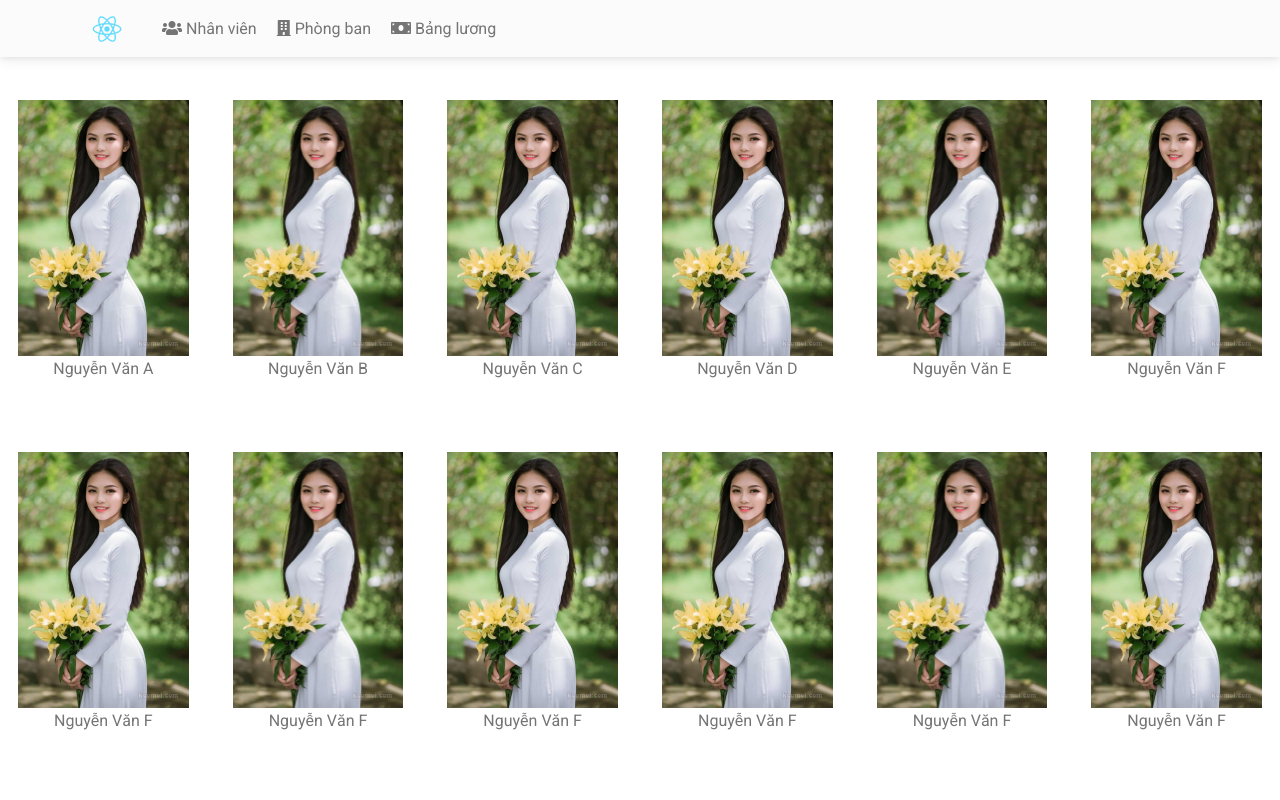
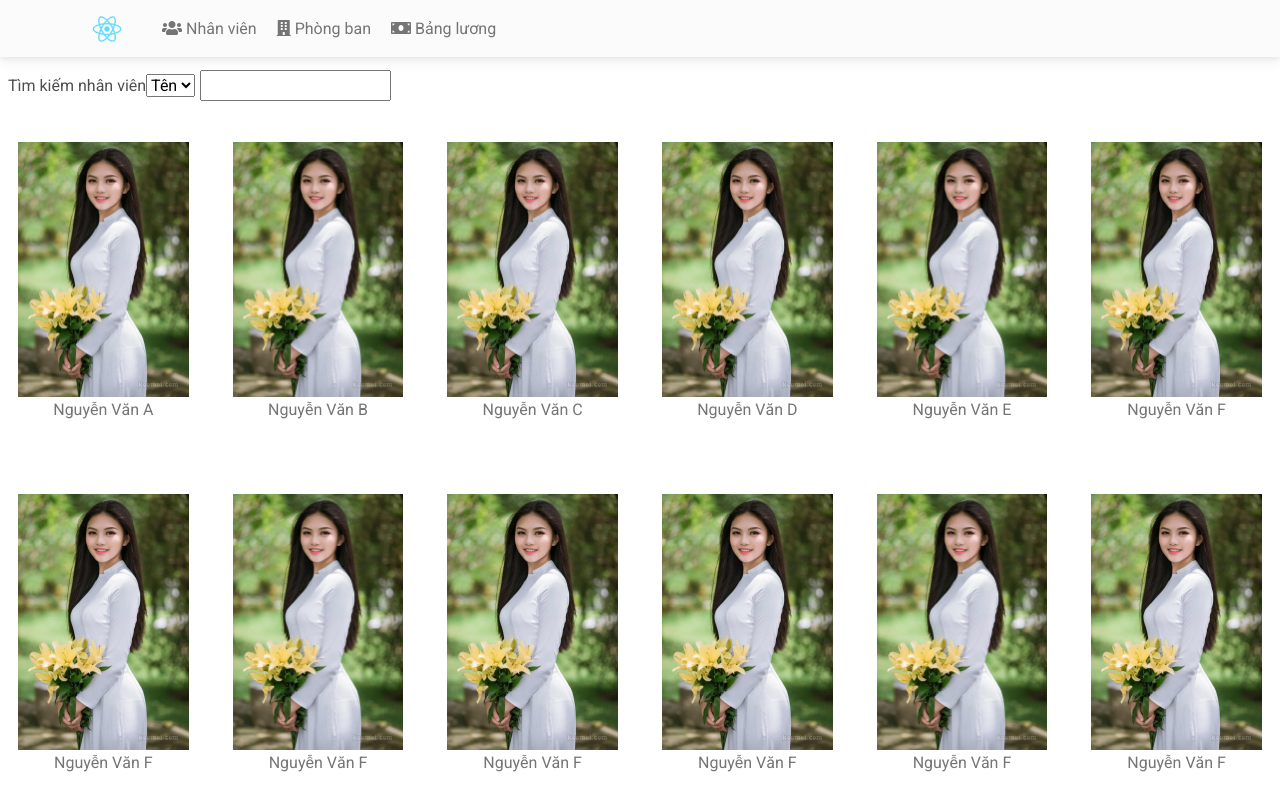
Before and after one commit to BrianCodeNha/FunixReactJSASM, a React (Create React App) app: page / in a window 1280 px wide. Shown: the top 800 px of the page. Built offline with nearby package versions, Linux system fonts and the light colour scheme.

Commit message:
finish search function

```diff
--- a/src/components/Department.js
+++ b/src/components/Department.js
@@ -4,7 +4,7 @@ export default function Department(props) {
   return (
     <div className='row fluid-container'>
       {props.department.map((depart) => (
-        <div className='col-12 col-md-6 col-lg-4'>
+        <div key={depart.id} className='col-12 col-md-6 col-lg-4'>
           <div className='card'>
             <h4 className='card-header'>{depart.name}</h4>
             <div className='card-text'>Số lượng nhân viên: {depart.numberOfStaff}</div>
--- a/src/components/Header.js
+++ b/src/components/Header.js
@@ -4,6 +4,8 @@ import {NavLink, Link } from 'react-router-dom'
 import 'bootstrap/dist/css/bootstrap.min.css';
 //style
 import './Header.css'
+
+import SearchPage from './SearchPage';
 export default function Header() {
   return (
     <Navbar bg="light" variant="light" expand="lg">
--- a/src/components/MainComponent.js
+++ b/src/components/MainComponent.js
@@ -1,7 +1,8 @@
 import React, { useState } from "react";
 import Footer from "./Footer";
 import Header from "./Header";
-import Employee from './Employee'
+import Employee from "./Employee";
+import SearchPage from "./SearchPage";
 import { BrowserRouter, Route, Switch } from "react-router-dom";
 import Staff from "./Staff";
 import Department from "./Department";
@@ -9,12 +10,13 @@ import Salary from "./Salary";
 import { STAFFS, DEPARTMENTS } from "../shared/staffs";
 
 export default function MainComponent() {
-  const [staffId, setStaffId] = useState(null)
+  const [staffId, setStaffId] = useState(null);
 
   const selectedEmployee = (selectedID) => {
-    setStaffId(selectedID)
-  }
+    setStaffId(selectedID);
+  };
 
+  const [option, setOption] = useState('')
   return (
     <div>
       <BrowserRouter>
@@ -22,18 +24,24 @@ export default function MainComponent() {
         <Switch>
           <Route exact path="/">
             <Staff
-            staffs = {STAFFS}
-            onClick = {(selectedID) => selectedEmployee(selectedID) }/>
+              staffs={STAFFS}
+              onClick={(selectedID) => selectedEmployee(selectedID)}
+              onChange = {(selectedOption) => setOption(selectedOption)}
+            />
           </Route>
           <Route path="/department">
-            <Department department = {DEPARTMENTS}/>
+            <Department department={DEPARTMENTS} />
           </Route>
           <Route path="/salary">
-            <Salary staffs = {STAFFS}/>
+            <Salary staffs={STAFFS} />
           </Route>
-          <Route path="/:staffId">
-            <Employee staffs = {STAFFS} />
+          <Route path="/employee/:staffId">
+            <Employee staffs={STAFFS} />
           </Route>
+          <Route  path="/search">
+          <SearchPage option ={option}/>
+          </Route>
+
         </Switch>
         <Footer />
       </BrowserRouter>
--- a/src/components/Salary.js
+++ b/src/components/Salary.js
@@ -15,7 +15,7 @@ export default function Salary(props) {
     {props.staffs.map((staff) => {
       const luong = Math.floor(staff.salaryScale*3000000 + staff.overTime*200000/8)
       return (
-       <div className='col-12 col-md-6 col-lg-4'>
+       <div key={staff.id} className='col-12 col-md-6 col-lg-4'>
           <div className='card'>
             <h3 className='card-title'>
               {staff.name}
--- /dev/null
+++ b/src/components/SearchBar.css
@@ -0,0 +1,3 @@
+#search {
+    margin: 5px;
+}
--- /dev/null
+++ b/src/components/SearchBar.js
@@ -0,0 +1,30 @@
+import React, { useState } from 'react'
+import { useHistory } from 'react-router-dom';
+import './SearchBar.css'
+
+export default function SearchBar() {
+
+    const [term, setTerm] = useState('')
+    const [option, setOption] = useState('tên')
+    const history = useHistory();
+
+
+    const handleSubmit = (e) => {
+        e.preventDefault();
+
+        history.push(`/search?term=${term}&option=${option}`)
+        console.log(option)
+    }
+  return (
+    <div>
+        <form onSubmit={handleSubmit}>
+            <label htmlFor='search'>Tìm kiếm nhân viên</label>
+            <select onChange={(e) => setOption(e.target.value)}>
+                <option value='tên'>Tên</option>
+                <option value='id'>Id</option>
+            </select>
+            <input onChange={(e) => setTerm(e.target.value)} type='text' id="search" />
+        </form>
+    </div>
+  )
+}
--- /dev/null
+++ b/src/components/SearchPage.js
@@ -0,0 +1,30 @@
+import React, { useState } from 'react'
+import { useLocation, useParams } from 'react-router-dom'
+import { STAFFS } from '../shared/staffs'
+import Staff from './Staff'
+
+export default function SearchPage(props) {
+//url = /search?q=van
+  const queryString = useLocation().search //object contain property search: ?q=van
+  const queryParams = new URLSearchParams(queryString) // chuyển thành object urlsearchparams
+  const term = queryParams.get('term') //get value đầu tiên từ property 'q'/nếu getAll thì sẽ thành 1 array => van
+  const option = queryParams.get('option')
+  console.log(term, option)
+
+  const [staffId, setStaffId] = useState(null);
+
+  const selectedEmployee = (selectedID) => {
+    setStaffId(selectedID);
+  };
+
+
+
+  return (
+    <Staff
+    staffs={STAFFS.filter(staff => (
+      option === 'tên' ? staff.name+"" : staff.id+""
+      ).indexOf(term) !== -1)}
+    onClick={(selectedID) => selectedEmployee(selectedID)}
+    />
+  )
+}
--- a/src/components/Staff.js
+++ b/src/components/Staff.js
@@ -1,14 +1,17 @@
-import React from 'react'
+import React, { useState } from 'react'
 import {Link} from 'react-router-dom'
+import SearchBar from './SearchBar'
 //styles
 import './staff.css'
 
 export default function Staff(props) {
+
   return (
     <div className='row cod-flex p-2'>
+    <SearchBar />
         {props.staffs.map((staff) => (
             <div onClick={() => props.onClick(staff.id)} key={staff.id} className='outer col-12 col-md-4 col-lg-2 justify-content-center'>
-            <Link to={`/${staff.id}`}>
+            <Link to={`employee/${staff.id}`}>
               <div className='item'>
                 <img src={staff.image} alt={staff.name}/>
                 {staff.name}
```
Also changed, not shown: src/components/staff.css (line endings or trailing spaces).
